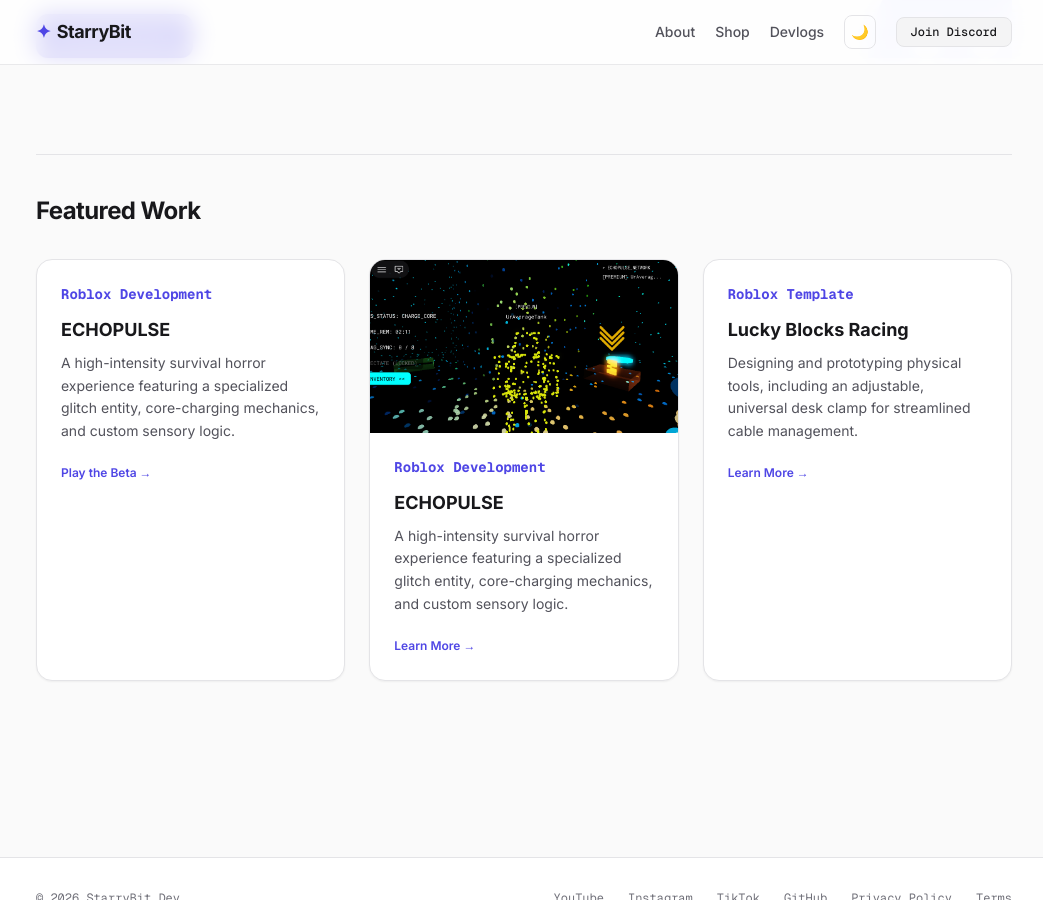
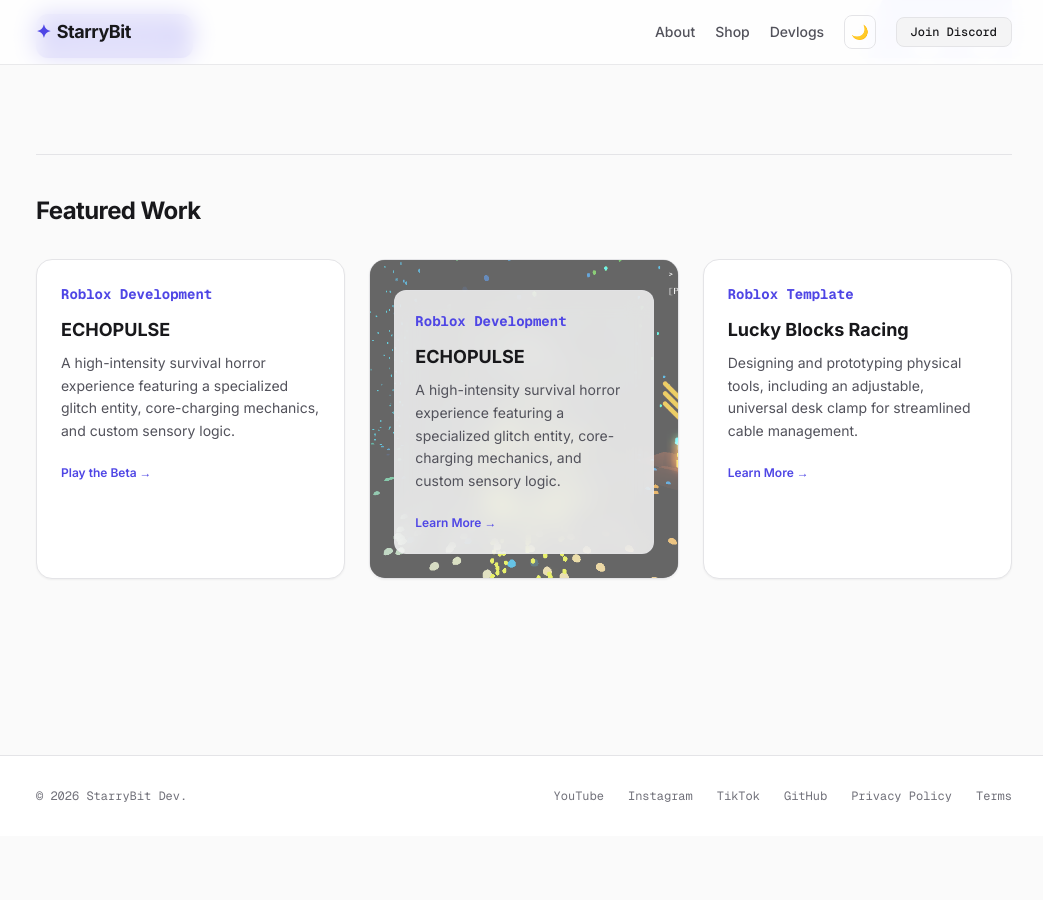
Before and after one commit to StarryBit/starrybit.github.io, a Jekyll site: the page built from index.html, in a window 1280 px wide and 900 px high, scrolled down 1347 px. Shown: the whole window, without its empty margins (116-1159 px from the left). Built offline with Jekyll 4.4.1, drawn with Linux system fonts in a browser that asks for light colours; nearby versions of some CDN libraries; after the commit the page ends 2183 px from its top, so only the background shows below that.

Commit message:
Update card.html

```diff
--- a/_includes/card.html
+++ b/_includes/card.html
@@ -1,16 +1,20 @@
-<div class="group rounded-2xl bg-white border border-zinc-200 shadow-sm overflow-hidden dark:bg-zinc-900/30 dark:border-zinc-800/80 transition-all hover:-translate-y-1 hover:shadow-lg">
+<div class="group relative overflow-hidden rounded-2xl border border-zinc-200 dark:border-zinc-800 shadow-sm min-h-[320px]">
 
     {% if include.image %}
-    <div class="aspect-video overflow-hidden">
     <img
         src="{{ include.image | relative_url }}"
         alt="{{ include.title }}"
-            class="w-full h-full object-cover transition-transform duration-300 group-hover:scale-105"
+        class="absolute inset-0 w-full h-full object-cover transition-transform duration-500 group-hover:scale-105"
     >
-    </div>
     {% endif %}
 
-    <div class="p-6">
+    <!-- image darkening layer -->
+    <div class="absolute inset-0 bg-white/40 dark:bg-black/40"></div>
+
+    <!-- content panel -->
+    <div class="relative z-10 h-full flex flex-col justify-end p-6">
+
+        <div class="bg-white/80 dark:bg-zinc-950/75 backdrop-blur-md rounded-xl p-5 border border-zinc-200/50 dark:border-zinc-800/50">
 
             {% if include.category %}
             <div class="text-indigo-600 dark:text-indigo-400 text-sm font-bold mb-3 code-font">
@@ -36,3 +40,5 @@
         </div>
 
     </div>
+
+</div>
```
Lines whose indentation alone changed are shown as unchanged.
